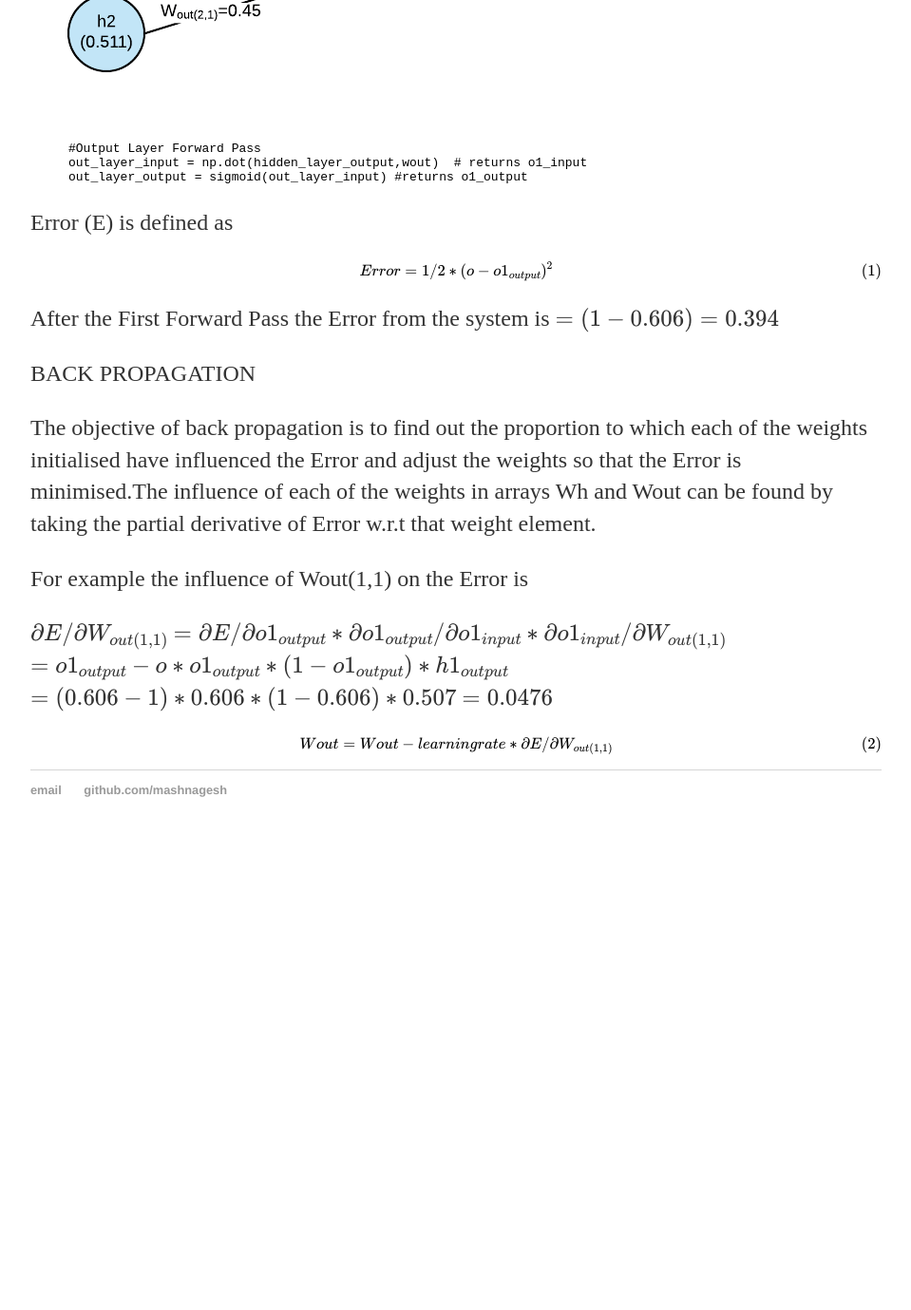
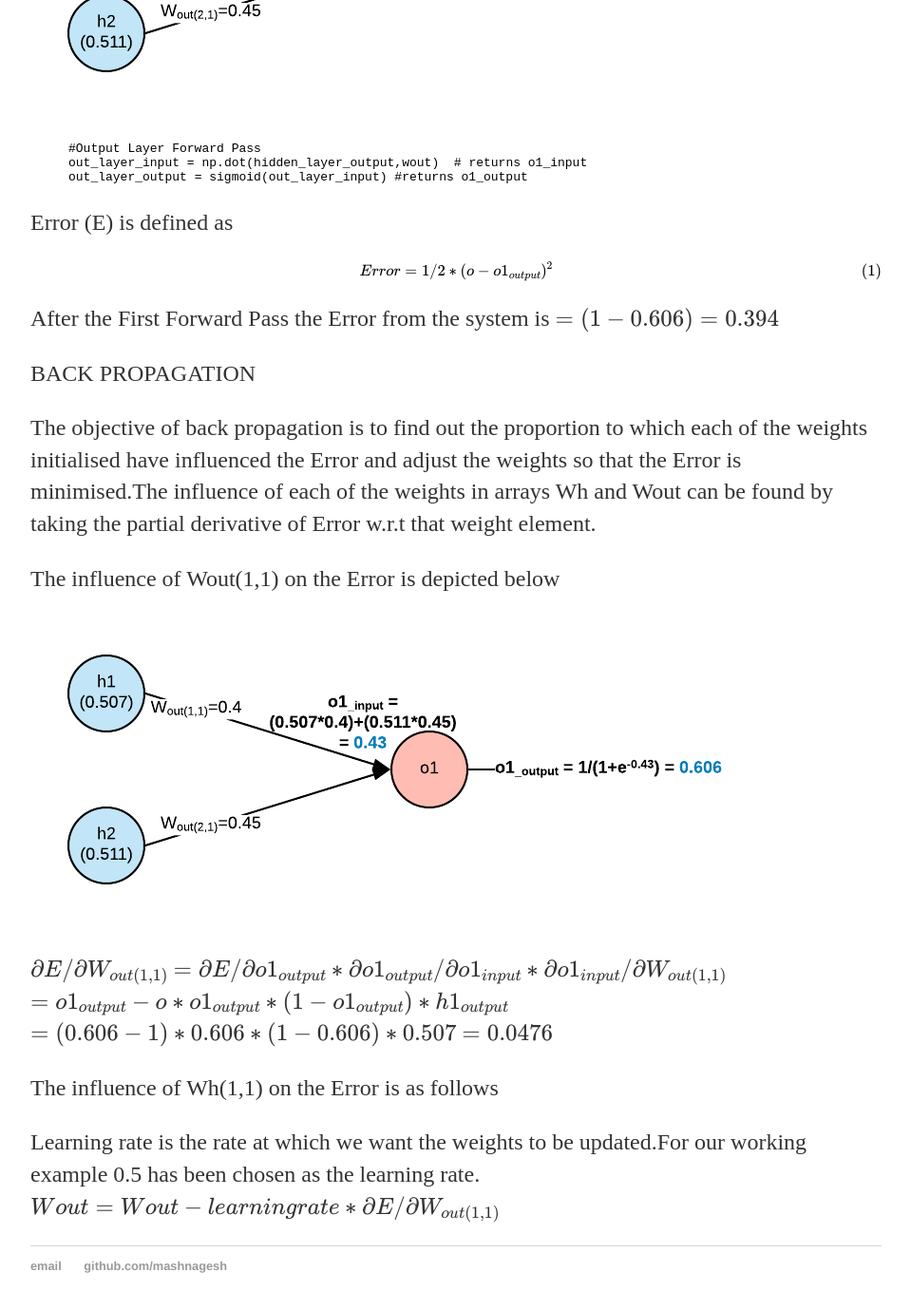
Before and after one commit to MashNagesh/mashnagesh.github.io, a Jekyll site: the page built from _posts/2018-05-01-Simple-Neural-Network.md, in a window 1280 px wide and 1400 px high, scrolled down 1845 px. Shown: the top 1379 px of the window at 95% size, without its empty margins (160-1119 px from the left). Built offline with Jekyll 4.4.1, drawn with Linux system fonts in a browser that asks for light colours; formulas are drawn with MathJax 3; before the commit the page ends 2893 px from its top, so only the background shows below that.

Commit message:
Update 2018-05-01-Simple-Neural-Network.md

```diff
--- a/_posts/2018-05-01-Simple-Neural-Network.md
+++ b/_posts/2018-05-01-Simple-Neural-Network.md
@@ -22,7 +22,7 @@
 {% endhighlight%}
 
 FORWARD PASS
-![Network1](/images/NN-Step2.png){:class="img-responsive"}
+![Network2](/images/NN-Step2.png){:class="img-responsive"}
 
 {% highlight python%}
 #Hidden Layer Forward Pass
@@ -31,7 +31,7 @@
 hidden_layer_output = sigmoid(hidden_layer_input) #returns h1_output and h2_output
 {% endhighlight%}
 
-![Network2](/images/NN-Step3.png){:class="img-responsive"}
+![Network3](/images/NN-Step3.png){:class="img-responsive"}
 
 {% highlight python%}
 #Output Layer Forward Pass
@@ -49,8 +49,13 @@
 
 The objective of back propagation is to  find out the proportion to which each of the weights initialised have influenced the Error and adjust the weights so that the Error is minimised.The influence of each of the weights in arrays Wh and Wout can be found by taking the  partial derivative of Error w.r.t that weight element.
 
-For example the influence of Wout(1,1) on the Error is
+The influence of Wout(1,1) on the Error is depicted below
+
+![Network4](/images/NN-Step3.png){:class="img-responsive"}
 
 $$\partial E/\partial W_{out(1,1)}$$ $$= \partial E / \partial o1_{output} * \partial o1_{output} / \partial o1_{input} * \partial o1_{input} /\partial W_{out(1,1)} $$ $$ = o1_{output}-o * o1_{output}*(1-o1_{output})*h1_{output}$$ $$ = (0.606-1) * 0.606 *(1-0.606) *0.507 $$ $$ = 0.0476$$
 
+The influence of Wh(1,1) on the Error is as follows
+
+Learning rate is the rate at which we want the weights to be updated.For our working example 0.5 has been chosen as the learning rate.
 $$Wout = Wout - learningrate * \partial E/\partial W_{out(1,1)}$$
```
